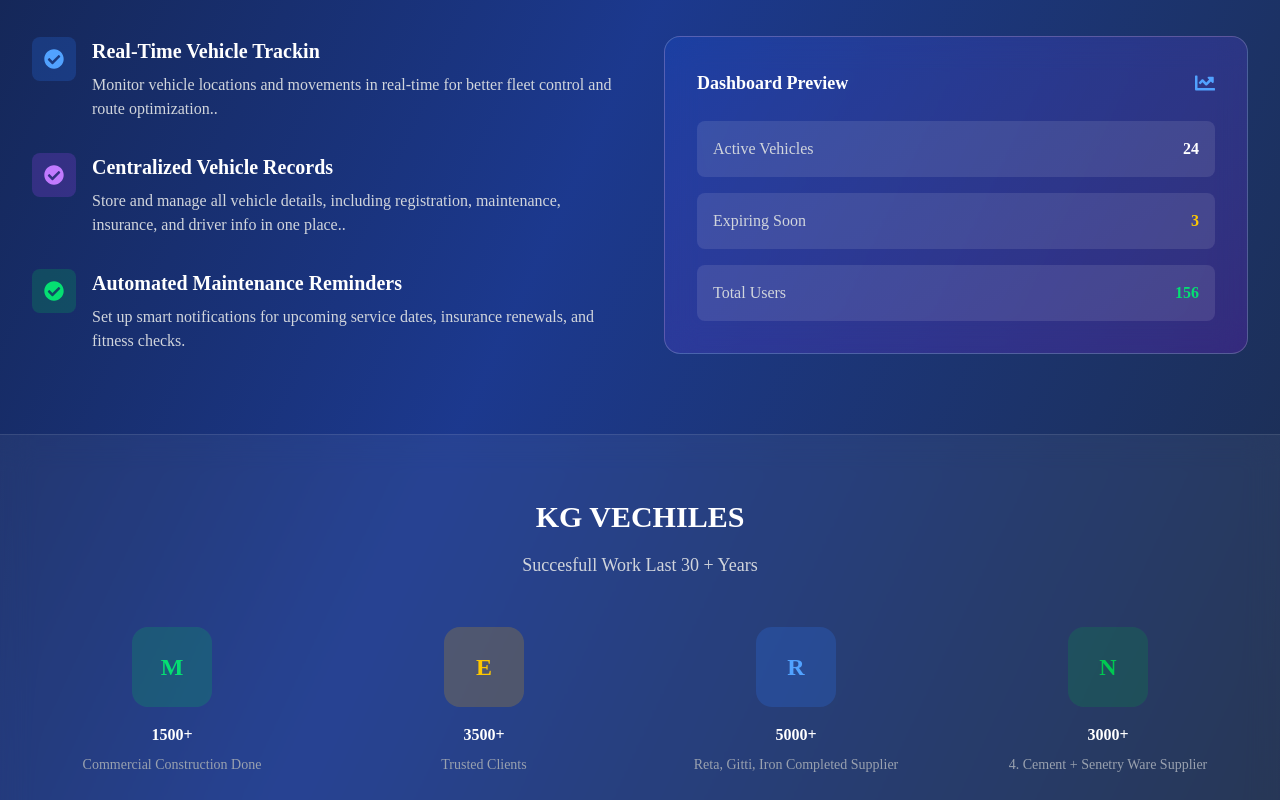
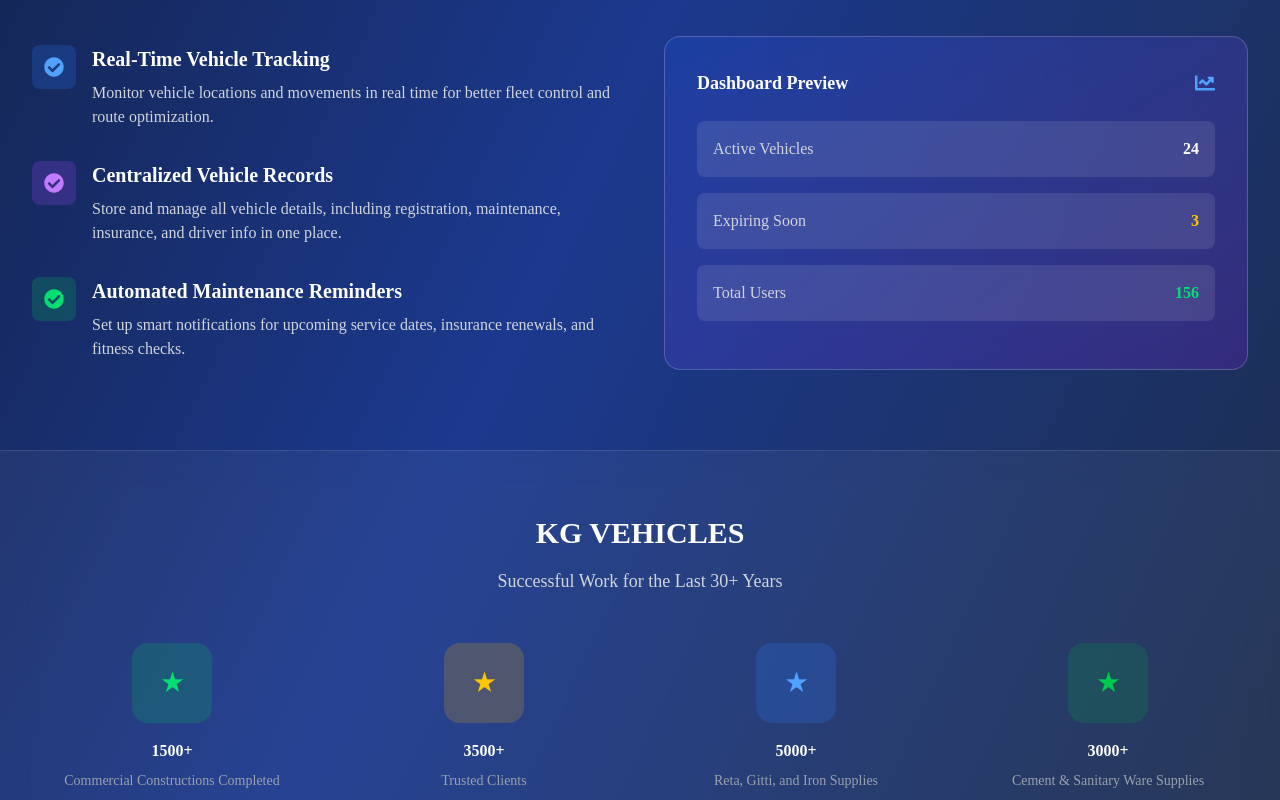
Before and after one commit to WCG-Interns/Auto-Track, a React (Vite) app in the folder client/: page / in a window 1280 px wide. Shown: the part 1380-2180 px from the top of the page. Built offline with nearby package versions, Linux system fonts and the light colour scheme.

Commit message:
Update Home.jsx

```diff
--- a/client/src/component/Home.jsx
+++ b/client/src/component/Home.jsx
@@ -1,17 +1,32 @@
 import React from 'react';
-import { FaArrowRight, FaCar, FaBell, FaShieldAlt, FaUsers, FaChartLine, FaCheckCircle } from 'react-icons/fa';
+import { useNavigate } from 'react-router-dom';
+import {
+  FaArrowRight,
+  FaCar,
+  FaBell,
+  FaShieldAlt,
+  FaUsers,
+  FaChartLine,
+  FaCheckCircle,
+} from 'react-icons/fa';
 
 const Home = () => {
+  const navigate = useNavigate();
+
   return (
     <div className="min-h-screen bg-gradient-to-br from-slate-900 via-blue-900 to-slate-800">
       {/* Hero Section */}
       <div className="relative overflow-hidden">
         {/* Background Pattern */}
         <div className="absolute inset-0 opacity-20">
-          <div className="absolute inset-0" style={{
-            backgroundImage: 'radial-gradient(circle at 25px 25px, rgba(156, 146, 172, 0.1) 2px, transparent 2px)',
-            backgroundSize: '50px 50px'
-          }}></div>
+          <div
+            className="absolute inset-0"
+            style={{
+              backgroundImage:
+                'radial-gradient(circle at 25px 25px, rgba(156, 146, 172, 0.1) 2px, transparent 2px)',
+              backgroundSize: '50px 50px',
+            }}
+          ></div>
         </div>
 
         <div className="relative max-w-7xl mx-auto px-4 sm:px-6 lg:px-8 pt-20 pb-16">
@@ -19,12 +34,14 @@
           <div className="text-center mb-16">
             <div className="inline-flex items-center bg-blue-500/10 backdrop-blur-sm border border-blue-500/20 rounded-full px-6 py-2 mb-8">
               <FaShieldAlt className="text-blue-400 mr-2" />
-              <span className="text-blue-300 text-sm font-medium">Vehicle Management Made Simple</span>
+              <span className="text-blue-300 text-sm font-medium">
+                Vehicle Management Made Simple
+              </span>
             </div>
 
             <h1 className="text-5xl md:text-7xl font-bold text-white mb-6 leading-tight">
               <span className="bg-gradient-to-r from-blue-400 via-purple-400 to-blue-600 bg-clip-text text-transparent">
-                KG VECHILES
+                KG VEHICLES
               </span>
               <br />
               <span className="text-3xl md:text-4xl font-normal text-gray-300">
@@ -33,81 +50,48 @@
             </h1>
 
             <p className="text-xl text-gray-300 max-w-3xl mx-auto mb-10 leading-relaxed">
-              Never miss another vehicle document expiry. AutoTrack intelligently manages your fleet
-              with automated reminders, comprehensive tracking, and seamless administration.
+              Never miss another vehicle document expiry. AutoTrack
+              intelligently manages your fleet with automated reminders,
+              comprehensive tracking, and seamless administration.
             </p>
 
             <div className="flex flex-col sm:flex-row gap-4 justify-center items-center">
-              <button className="group bg-gradient-to-r from-blue-600 to-purple-600 hover:from-blue-700 hover:to-purple-700 text-white font-semibold py-4 px-8 rounded-xl shadow-2xl hover:shadow-blue-500/25 transition-all duration-300 transform hover:scale-105 flex items-center"
-                onClick={() => window.location.href='/login'}
+              <button
+                className="group bg-gradient-to-r from-blue-600 to-purple-600 hover:from-blue-700 hover:to-purple-700 text-white font-semibold py-4 px-8 rounded-xl shadow-2xl hover:shadow-blue-500/25 transition-all duration-300 transform hover:scale-105 flex items-center"
+                onClick={() => navigate('/login')}
               >
                 Get Started Free
                 <FaArrowRight className="ml-2 group-hover:translate-x-1 transition-transform duration-300" />
               </button>
-              {/* <button className="border border-gray-500 text-gray-300 hover:text-white hover:border-gray-400 font-semibold py-4 px-8 rounded-xl transition-all duration-300 hover:bg-white/5">
-                Watch Demo
-              </button> */}
             </div>
           </div>
 
           {/* Features Grid */}
           <div className="grid md:grid-cols-3 gap-8 mt-20">
-            <div className="group bg-white/5 backdrop-blur-lg border border-white/10 rounded-2xl p-8 hover:bg-white/10 transition-all duration-300 hover:scale-105">
-              <div className="bg-blue-500/20 w-16 h-16 rounded-xl flex items-center justify-center mb-6 group-hover:scale-110 transition-transform duration-300">
-                <FaCar className="text-blue-400 text-2xl" />
-              </div>
-              <h3 className="text-xl font-bold text-white mb-4">Smart Vehicle Tracking</h3>
-              <p className="text-gray-300 leading-relaxed">
-                Comprehensive vehicle management with detailed records, document uploads, and real-time status monitoring.
-              </p>
-            </div>
-
-            <div className="group bg-white/5 backdrop-blur-lg border border-white/10 rounded-2xl p-8 hover:bg-white/10 transition-all duration-300 hover:scale-105">
-              <div className="bg-purple-500/20 w-16 h-16 rounded-xl flex items-center justify-center mb-6 group-hover:scale-110 transition-transform duration-300">
-                <FaBell className="text-purple-400 text-2xl" />
-              </div>
-              <h3 className="text-xl font-bold text-white mb-4">Automated Reminders</h3>
-              <p className="text-gray-300 leading-relaxed">
-                Never miss expiry dates with intelligent email notifications and customizable alert preferences.
-              </p>
-            </div>
-
-            <div className="group bg-white/5 backdrop-blur-lg border border-white/10 rounded-2xl p-8 hover:bg-white/10 transition-all duration-300 hover:scale-105">
-              <div className="bg-green-500/20 w-16 h-16 rounded-xl flex items-center justify-center mb-6 group-hover:scale-110 transition-transform duration-300">
-                <FaUsers className="text-green-400 text-2xl" />
-              </div>
-              <h3 className="text-xl font-bold text-white mb-4">Admin Dashboard</h3>
-              <p className="text-gray-300 leading-relaxed">
-                Powerful admin tools for managing users, vehicles, and system-wide analytics with ease.
-              </p>
-            </div>
+            <FeatureCard
+              icon={<FaCar className="text-blue-400 text-2xl" />}
+              title="Smart Vehicle Tracking"
+              description="Comprehensive vehicle management with detailed records, document uploads, and real-time status monitoring."
+              color="blue"
+            />
+            <FeatureCard
+              icon={<FaBell className="text-purple-400 text-2xl" />}
+              title="Automated Reminders"
+              description="Never miss expiry dates with intelligent email notifications and customizable alert preferences."
+              color="purple"
+            />
+            <FeatureCard
+              icon={<FaUsers className="text-green-400 text-2xl" />}
+              title="Admin Dashboard"
+              description="Powerful admin tools for managing users, vehicles, and system-wide analytics with ease."
+              color="green"
+            />
           </div>
         </div>
       </div>
 
       {/* Stats Section */}
-      <div className="relative bg-white/5 backdrop-blur-lg border-y border-white/10">
-        <div className="max-w-7xl mx-auto px-4 sm:px-6 lg:px-8 py-16">
-          <div className="grid grid-cols-2 md:grid-cols-4 gap-8">
-            <div className="text-center">
-              <div className="text-3xl md:text-4xl font-bold text-white mb-2">100%</div>
-              <div className="text-gray-400 text-sm uppercase tracking-wide">Secure</div>
-            </div>
-            <div className="text-center">
-              <div className="text-3xl md:text-4xl font-bold text-white mb-2">24/7</div>
-              <div className="text-gray-400 text-sm uppercase tracking-wide">Monitoring</div>
-            </div>
-            <div className="text-center">
-              <div className="text-3xl md:text-4xl font-bold text-white mb-2">Auto</div>
-              <div className="text-gray-400 text-sm uppercase tracking-wide">Reminders</div>
-            </div>
-            <div className="text-center">
-              <div className="text-3xl md:text-4xl font-bold text-white mb-2">Cloud</div>
-              <div className="text-gray-400 text-sm uppercase tracking-wide">Based</div>
-            </div>
-          </div>
-        </div>
-      </div>
+      <StatsSection />
 
       {/* Features Section */}
       <div className="max-w-7xl mx-auto px-4 sm:px-6 lg:px-8 py-20">
@@ -116,118 +100,73 @@
             Everything You Need to Manage Your Fleet
           </h2>
           <p className="text-xl text-gray-300 max-w-2xl mx-auto">
-            Built with modern technology stack for reliability, security, and performance
+            Built with a modern technology stack for reliability, security, and
+            performance.
           </p>
         </div>
 
         <div className="grid md:grid-cols-2 gap-12 items-center">
           {/* Left Content */}
           <div className="space-y-8">
-            <div className="flex items-start space-x-4">
-              <div className="bg-blue-500/20 p-3 rounded-lg">
-                <FaCheckCircle className="text-blue-400 text-xl" />
-              </div>
-              <div>
-                <h3 className="text-xl font-bold text-white mb-2">Real-Time Vehicle Trackin</h3>
-                <p className="text-gray-300"> Monitor vehicle locations and movements in real-time for better fleet control and route optimization..</p>
-              </div>
-            </div>
-
-            <div className="flex items-start space-x-4">
-              <div className="bg-purple-500/20 p-3 rounded-lg">
-                <FaCheckCircle className="text-purple-400 text-xl" />
-              </div>
-              <div>
-                <h3 className="text-xl font-bold text-white mb-2">Centralized Vehicle Records</h3>
-                <p className="text-gray-300">  Store and manage all vehicle details, including registration, maintenance, insurance, and driver info in one place..</p>
-              </div>
-            </div>
-
-            <div className="flex items-start space-x-4">
-              <div className="bg-green-500/20 p-3 rounded-lg">
-                <FaCheckCircle className="text-green-400 text-xl" />
-              </div>
-              <div>
-                <h3 className="text-xl font-bold text-white mb-2">Automated Maintenance Reminders</h3>
-                <p className="text-gray-300"> Set up smart notifications for upcoming service dates, insurance renewals, and fitness checks.
-                </p>
-              </div>
-            </div>
+            <SubFeature
+              color="blue"
+              title="Real-Time Vehicle Tracking"
+              text="Monitor vehicle locations and movements in real time for better fleet control and route optimization."
+            />
+            <SubFeature
+              color="purple"
+              title="Centralized Vehicle Records"
+              text="Store and manage all vehicle details, including registration, maintenance, insurance, and driver info in one place."
+            />
+            <SubFeature
+              color="green"
+              title="Automated Maintenance Reminders"
+              text="Set up smart notifications for upcoming service dates, insurance renewals, and fitness checks."
+            />
           </div>
 
-          {/* Right Content - Dashboard Preview */}
-          <div className="relative">
-            <div className="bg-gradient-to-br from-blue-600/20 to-purple-600/20 backdrop-blur-lg border border-white/20 rounded-2xl p-8 transform hover:scale-105 transition-all duration-300">
-              <div className="flex items-center justify-between mb-6">
-                <h4 className="text-white font-bold text-lg">Dashboard Preview</h4>
-                <FaChartLine className="text-blue-400 text-xl" />
-              </div>
-              <div className="space-y-4">
-                <div className="bg-white/10 rounded-lg p-4">
-                  <div className="flex justify-between items-center">
-                    <span className="text-gray-300">Active Vehicles</span>
-                    <span className="text-white font-bold">24</span>
-                  </div>
-                </div>
-                <div className="bg-white/10 rounded-lg p-4">
-                  <div className="flex justify-between items-center">
-                    <span className="text-gray-300">Expiring Soon</span>
-                    <span className="text-yellow-400 font-bold">3</span>
-                  </div>
-                </div>
-                <div className="bg-white/10 rounded-lg p-4">
-                  <div className="flex justify-between items-center">
-                    <span className="text-gray-300">Total Users</span>
-                    <span className="text-green-400 font-bold">156</span>
-                  </div>
-                </div>
-              </div>
-            </div>
-          </div>
+          {/* Dashboard Preview */}
+          <DashboardPreview />
         </div>
       </div>
 
-      {/* Tech Stack Section */}
+      {/* Company Section */}
       <div className="bg-white/5 backdrop-blur-lg border-y border-white/10">
         <div className="max-w-7xl mx-auto px-4 sm:px-6 lg:px-8 py-16">
           <div className="text-center mb-12">
-            <h2 className="text-3xl font-bold text-white mb-4">KG VECHILES
-</h2>
-            <p className="text-gray-300 text-lg">Succesfull  Work Last 30 + Years</p>
+            <h2 className="text-3xl font-bold text-white mb-4">
+              KG VEHICLES
+            </h2>
+            <p className="text-gray-300 text-lg">
+              Successful Work for the Last 30+ Years
+            </p>
           </div>
 
           <div className="grid grid-cols-2 md:grid-cols-4 gap-8">
-            <div className="text-center group">
-              <div className="bg-green-500/20 w-20 h-20 rounded-2xl flex items-center justify-center mx-auto mb-4 group-hover:scale-110 transition-transform duration-300">
-                <span className="text-green-400 text-2xl font-bold">M</span>
-              </div>
-              <h4 className="text-white font-semibold mb-2">1500+</h4>
-              <p className="text-gray-400 text-sm"> Commercial Construction Done</p>
-            </div>
-
-            <div className="text-center group">
-              <div className="bg-yellow-500/20 w-20 h-20 rounded-2xl flex items-center justify-center mx-auto mb-4 group-hover:scale-110 transition-transform duration-300">
-                <span className="text-yellow-400 text-2xl font-bold">E</span>
-              </div>
-              <h4 className="text-white font-semibold mb-2">3500+</h4>
-              <p className="text-gray-400 text-sm">Trusted Clients</p>
-            </div>
-
-            <div className="text-center group">
-              <div className="bg-blue-500/20 w-20 h-20 rounded-2xl flex items-center justify-center mx-auto mb-4 group-hover:scale-110 transition-transform duration-300">
-                <span className="text-blue-400 text-2xl font-bold">R</span>
-              </div>
-              <h4 className="text-white font-semibold mb-2">5000+</h4>
-              <p className="text-gray-400 text-sm">Reta, Gitti, Iron Completed Supplier</p>
-            </div>
-
-            <div className="text-center group">
-              <div className="bg-green-600/20 w-20 h-20 rounded-2xl flex items-center justify-center mx-auto mb-4 group-hover:scale-110 transition-transform duration-300">
-                <span className="text-green-500 text-2xl font-bold">N</span>
-              </div>
-              <h4 className="text-white font-semibold mb-2">3000+</h4>
-              <p className="text-gray-400 text-sm">4. Cement + Senetry Ware  Supplier</p>
-            </div>
+            <StatCard
+              bg="bg-green-500/20"
+              textColor="text-green-400"
+              title="1500+"
+              description="Commercial Constructions Completed"
+            />
+            <StatCard
+              bg="bg-yellow-500/20"
+              textColor="text-yellow-400"
+              title="3500+"
+              description="Trusted Clients"
+            />
+            <StatCard
+              bg="bg-blue-500/20"
+              textColor="text-blue-400"
+              title="5000+"
+              description="Reta, Gitti, and Iron Supplies"
+            />
+            <StatCard
+              bg="bg-green-600/20"
+              textColor="text-green-500"
+              title="3000+"
+              description="Cement & Sanitary Ware Supplies"
+            />
           </div>
         </div>
       </div>
@@ -239,47 +178,139 @@
             Ready to Transform Your Vehicle Management?
           </h2>
           <p className="text-xl text-gray-300 mb-8 max-w-2xl mx-auto">
-            Join thousands of users who trust AutoTrack for their vehicle management needs.
-            Get started today and never miss an important deadline again.
+            Join thousands of users who trust AutoTrack for their vehicle
+            management needs. Get started today and never miss an important
+            deadline again.
           </p>
 
           <div className="flex flex-col sm:flex-row gap-4 justify-center items-center">
-            <button className="group bg-gradient-to-r from-blue-600 to-purple-600 hover:from-blue-700 hover:to-purple-700 text-white font-bold py-4 px-10 rounded-xl shadow-2xl hover:shadow-blue-500/25 transition-all duration-300 transform hover:scale-105 flex items-center"
-              onClick={() => window.location.href='/login'}
+            <button
+              className="group bg-gradient-to-r from-blue-600 to-purple-600 hover:from-blue-700 hover:to-purple-700 text-white font-bold py-4 px-10 rounded-xl shadow-2xl hover:shadow-blue-500/25 transition-all duration-300 transform hover:scale-105 flex items-center"
+              onClick={() => navigate('/login')}
             >
               Start Managing Vehicles
               <FaArrowRight className="ml-3 group-hover:translate-x-1 transition-transform duration-300" />
             </button>
-            <button className="border border-gray-500 text-gray-300 hover:text-white hover:border-gray-400 font-semibold py-4 px-10 rounded-xl transition-all duration-300 hover:bg-white/5"
-              onClick={() => window.location.href='/about'}
+            <button
+              className="border border-gray-500 text-gray-300 hover:text-white hover:border-gray-400 font-semibold py-4 px-10 rounded-xl transition-all duration-300 hover:bg-white/5"
+              onClick={() => navigate('/about')}
             >
               Learn More
             </button>
           </div>
 
           <div className="flex flex-wrap justify-center items-center gap-8 mt-12 pt-8 border-t border-white/10">
-            <div className="flex items-center text-gray-400">
-              <FaShieldAlt className="mr-2 text-green-400" />
-              <span className="text-sm">100% Secure</span>
-            </div>
-            <div className="flex items-center text-gray-400">
-              <FaBell className="mr-2 text-yellow-400" />
-              <span className="text-sm">Smart Alerts</span>
-            </div>
-            <div className="flex items-center text-gray-400">
-              <FaChartLine className="mr-2 text-blue-400" />
-              <span className="text-sm">Analytics</span>
-            </div>
+            <FeatureFooter icon={<FaShieldAlt />} text="100% Secure" color="text-green-400" />
+            <FeatureFooter icon={<FaBell />} text="Smart Alerts" color="text-yellow-400" />
+            <FeatureFooter icon={<FaChartLine />} text="Analytics" color="text-blue-400" />
           </div>
         </div>
       </div>
 
-      {/* Floating Elements for Visual Interest */}
+      {/* Floating Elements */}
       <div className="fixed top-20 left-10 w-4 h-4 bg-blue-500/30 rounded-full animate-pulse"></div>
-      <div className="fixed top-40 right-20 w-6 h-6 bg-purple-500/30 rounded-full animate-pulse" style={{animationDelay: '1s'}}></div>
-      <div className="fixed bottom-20 left-20 w-3 h-3 bg-green-500/30 rounded-full animate-pulse" style={{animationDelay: '2s'}}></div>
+      <div
+        className="fixed top-40 right-20 w-6 h-6 bg-purple-500/30 rounded-full animate-pulse"
+        style={{ animationDelay: '1s' }}
+      ></div>
+      <div
+        className="fixed bottom-20 left-20 w-3 h-3 bg-green-500/30 rounded-full animate-pulse"
+        style={{ animationDelay: '2s' }}
+      ></div>
     </div>
   );
 };
 
+/* --- Subcomponents --- */
+
+const FeatureCard = ({ icon, title, description, color }) => (
+  <div className="group bg-white/5 backdrop-blur-lg border border-white/10 rounded-2xl p-8 hover:bg-white/10 transition-all duration-300 hover:scale-105">
+    <div
+      className={`bg-${color}-500/20 w-16 h-16 rounded-xl flex items-center justify-center mb-6 group-hover:scale-110 transition-transform duration-300`}
+    >
+      {icon}
+    </div>
+    <h3 className="text-xl font-bold text-white mb-4">{title}</h3>
+    <p className="text-gray-300 leading-relaxed">{description}</p>
+  </div>
+);
+
+const StatsSection = () => (
+  <div className="relative bg-white/5 backdrop-blur-lg border-y border-white/10">
+    <div className="max-w-7xl mx-auto px-4 sm:px-6 lg:px-8 py-16">
+      <div className="grid grid-cols-2 md:grid-cols-4 gap-8">
+        {[
+          ['100%', 'Secure'],
+          ['24/7', 'Monitoring'],
+          ['Auto', 'Reminders'],
+          ['Cloud', 'Based'],
+        ].map(([num, label]) => (
+          <div className="text-center" key={label}>
+            <div className="text-3xl md:text-4xl font-bold text-white mb-2">
+              {num}
+            </div>
+            <div className="text-gray-400 text-sm uppercase tracking-wide">
+              {label}
+            </div>
+          </div>
+        ))}
+      </div>
+    </div>
+  </div>
+);
+
+const SubFeature = ({ color, title, text }) => (
+  <div className="flex items-start space-x-4">
+    <div className={`bg-${color}-500/20 p-3 rounded-lg`}>
+      <FaCheckCircle className={`text-${color}-400 text-xl`} />
+    </div>
+    <div>
+      <h3 className="text-xl font-bold text-white mb-2">{title}</h3>
+      <p className="text-gray-300">{text}</p>
+    </div>
+  </div>
+);
+
+const DashboardPreview = () => (
+  <div className="relative">
+    <div className="bg-gradient-to-br from-blue-600/20 to-purple-600/20 backdrop-blur-lg border border-white/20 rounded-2xl p-8 transform hover:scale-105 transition-all duration-300">
+      <div className="flex items-center justify-between mb-6">
+        <h4 className="text-white font-bold text-lg">Dashboard Preview</h4>
+        <FaChartLine className="text-blue-400 text-xl" />
+      </div>
+      {[
+        ['Active Vehicles', '24', 'text-white'],
+        ['Expiring Soon', '3', 'text-yellow-400'],
+        ['Total Users', '156', 'text-green-400'],
+      ].map(([label, value, color]) => (
+        <div key={label} className="bg-white/10 rounded-lg p-4 mb-4">
+          <div className="flex justify-between items-center">
+            <span className="text-gray-300">{label}</span>
+            <span className={`${color} font-bold`}>{value}</span>
+          </div>
+        </div>
+      ))}
+    </div>
+  </div>
+);
+
+const StatCard = ({ bg, textColor, title, description }) => (
+  <div className="text-center group">
+    <div
+      className={`${bg} w-20 h-20 rounded-2xl flex items-center justify-center mx-auto mb-4 group-hover:scale-110 transition-transform duration-300`}
+    >
+      <span className={`${textColor} text-2xl font-bold`}>★</span>
+    </div>
+    <h4 className="text-white font-semibold mb-2">{title}</h4>
+    <p className="text-gray-400 text-sm">{description}</p>
+  </div>
+);
+
+const FeatureFooter = ({ icon, text, color }) => (
+  <div className="flex items-center text-gray-400">
+    <span className={`${color} mr-2`}>{icon}</span>
+    <span className="text-sm">{text}</span>
+  </div>
+);
+
 export default Home;
```
